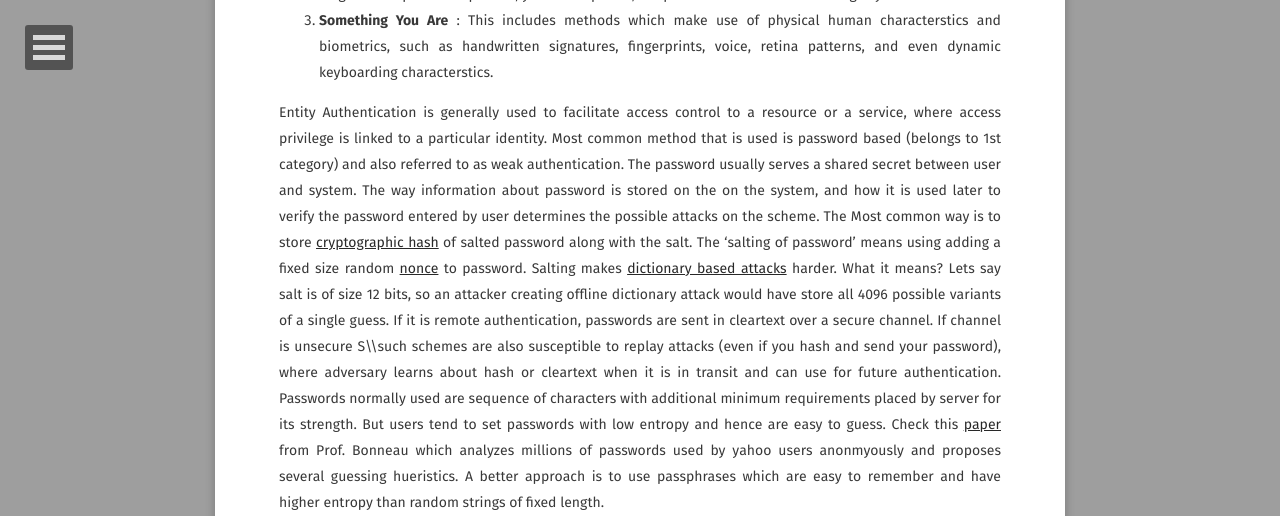
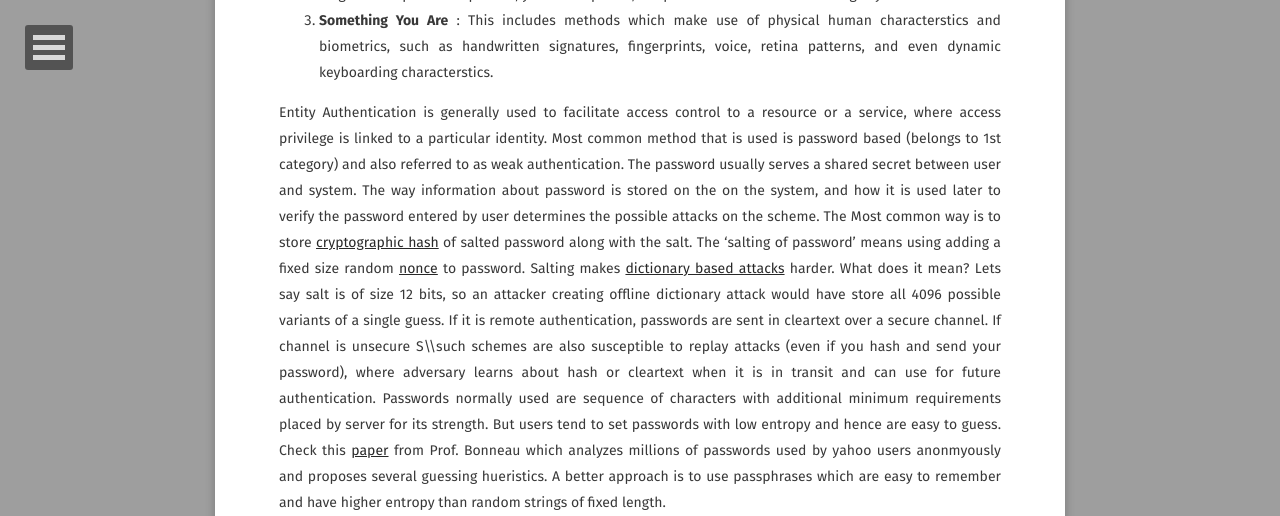
Before and after one commit to panghalamit/panghalamit.github.io, a Jekyll site: the page built from _posts/2018-09-24-demystifying-authentication.md, in a window 1280 px wide and 900 px high, scrolled down 1072 px, cut to the strip 0-516 px from the top of the window. Built offline with Jekyll 4.4.1, drawn with Linux system fonts in a browser that asks for light colours; some web fonts are replaced; comment, search, counter and statistics services are not loaded.

Commit message:
updated blog

```diff
--- a/_posts/2018-09-24-demystifying-authentication.md
+++ b/_posts/2018-09-24-demystifying-authentication.md
@@ -23,7 +23,7 @@ Entity Authentication can be majorly divided into three categories:
 3. __Something You Are__ : This includes methods which make use of physical human characterstics and biometrics, such as handwritten signatures, fingerprints, voice, retina patterns, and even dynamic keyboarding characterstics.
 
 Entity Authentication is generally used to facilitate access control to a resource or a service, where access privilege is linked to a particular identity. Most common method that is used is password based (belongs to 1st category) and also referred to as weak authentication. The password usually serves a shared secret between user and system. The way information about password is stored on the on the system, and how it is used later to verify the password entered by user determines the possible attacks on the scheme. The Most common way is to store [cryptographic hash](https://en.wikipedia.org/wiki/Cryptographic_hash_function) of salted password along with the salt.
-The 'salting of password' means using adding a fixed size random [nonce](https://en.wikipedia.org/wiki/Cryptographic_nonce) to password. Salting makes [dictionary based attacks](https://en.wikipedia.org/wiki/Dictionary_attack) harder. What it means? Lets say salt is of size 12 bits, so an attacker creating offline dictionary attack would have store all 4096 possible variants of a single guess. If it is remote authentication, passwords are sent in cleartext over a secure channel. If channel is unsecure S\\\\such schemes are also susceptible to replay attacks (even if you hash and send your password), where adversary learns about hash or cleartext when it is in transit and can use for future authentication. Passwords normally used are sequence of characters with additional minimum requirements placed by server for its strength. But users tend to set passwords with low entropy and hence are easy to guess. Check this [paper](http://www.jbonneau.com/doc/B12-IEEESP-analyzing_70M_anonymized_passwords.pdf) from Prof. Bonneau which analyzes millions of passwords used by yahoo users anonmyously and proposes several guessing hueristics.
+The 'salting of password' means using adding a fixed size random [nonce](https://en.wikipedia.org/wiki/Cryptographic_nonce) to password. Salting makes [dictionary based attacks](https://en.wikipedia.org/wiki/Dictionary_attack) harder. What does it mean? Lets say salt is of size 12 bits, so an attacker creating offline dictionary attack would have store all 4096 possible variants of a single guess. If it is remote authentication, passwords are sent in cleartext over a secure channel. If channel is unsecure S\\\\such schemes are also susceptible to replay attacks (even if you hash and send your password), where adversary learns about hash or cleartext when it is in transit and can use for future authentication. Passwords normally used are sequence of characters with additional minimum requirements placed by server for its strength. But users tend to set passwords with low entropy and hence are easy to guess. Check this [paper](http://www.jbonneau.com/doc/B12-IEEESP-analyzing_70M_anonymized_passwords.pdf) from Prof. Bonneau which analyzes millions of passwords used by yahoo users anonmyously and proposes several guessing hueristics.
 A better approach is to use passphrases which are easy to remember and have higher entropy than random strings of fixed length.
 <figure>
     <a href="https://imgs.xkcd.com/comics/password_strength.png"><img src="https://imgs.xkcd.com/comics/password_strength.png"></a>
```
